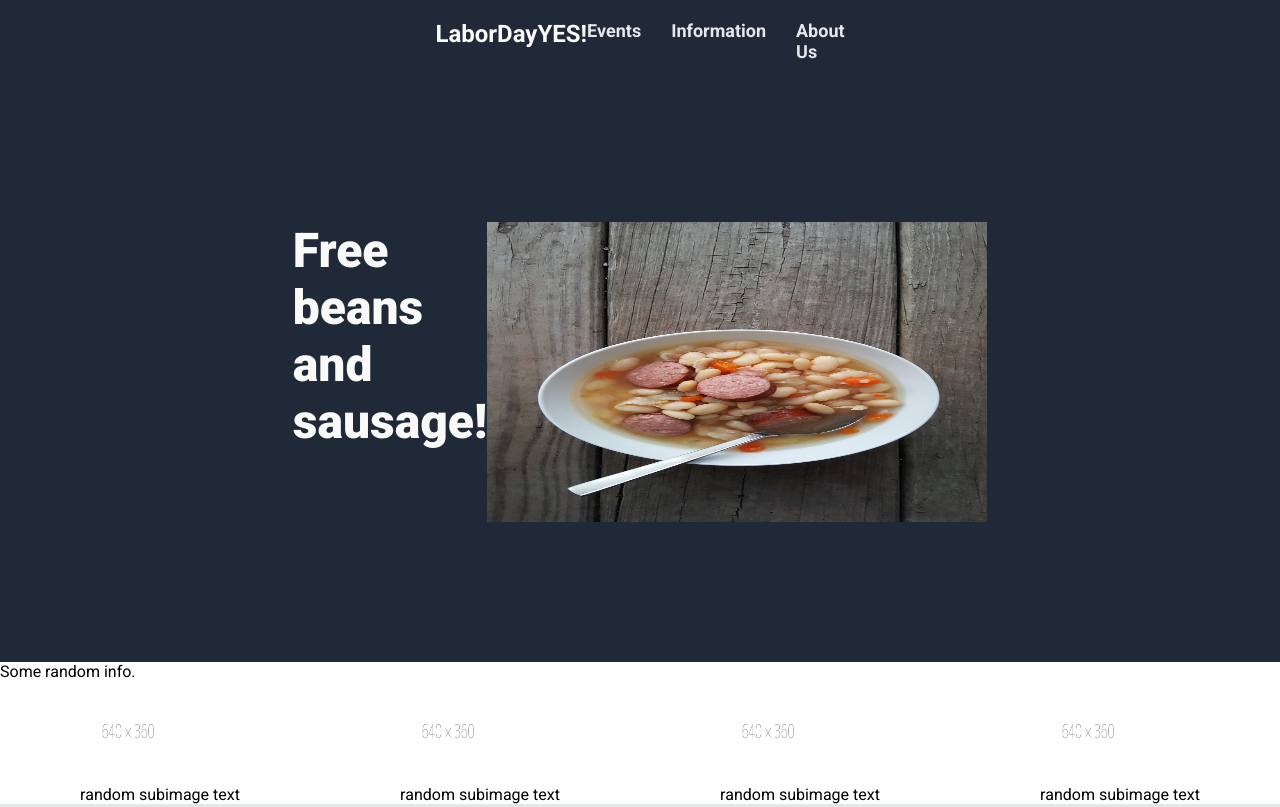
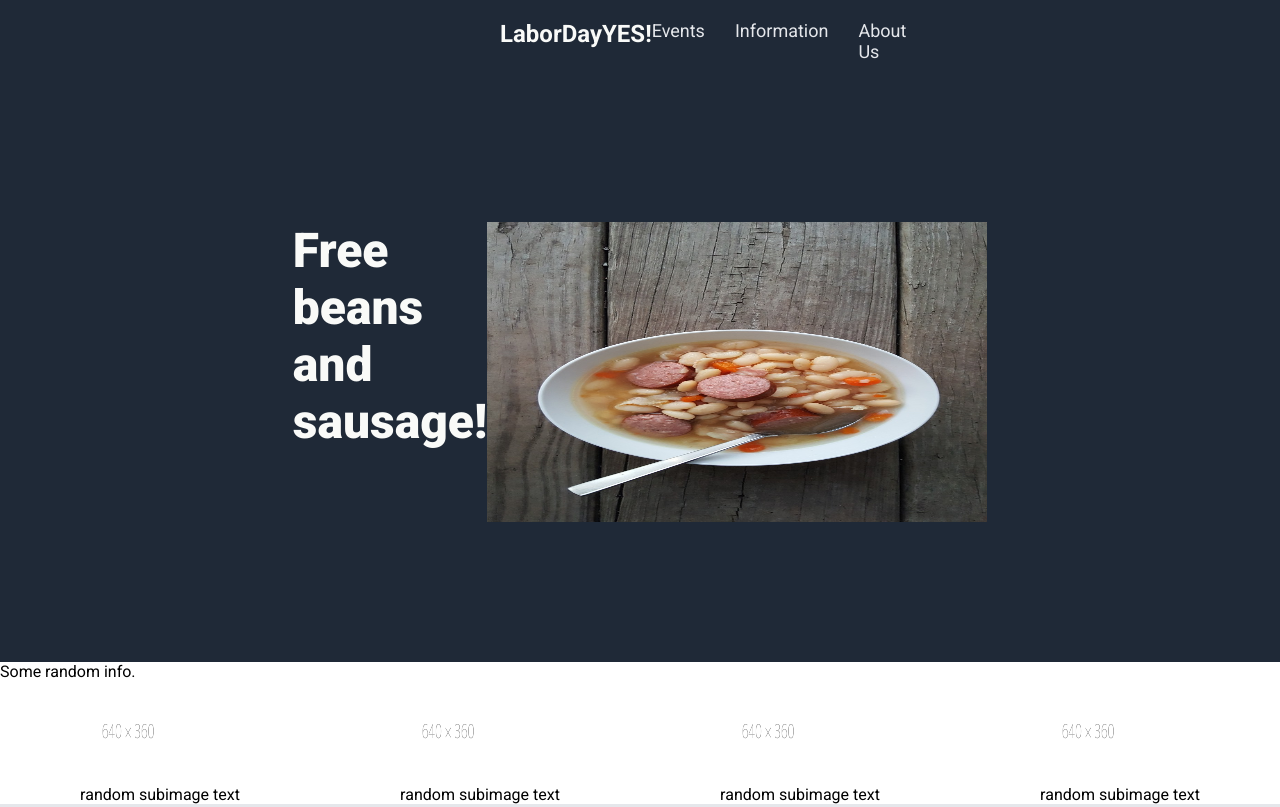
Before and after one commit to Lucidifier/project_site1, a plain HTML site: page index.html in a window 1280 px wide. Shown: the top 807 px of the page. Drawn offline with Linux system fonts and the light colour scheme.

Commit message:
perform minor bug fixex

```diff
--- a/style.css
+++ b/style.css
@@ -8,7 +8,7 @@ body {
 
 .header {
     display: flex;
-    justify-content: center;
+    justify-content: space-betweengi;
     gap: 0px;
 
     padding: 20px 500px;
@@ -18,6 +18,9 @@ body {
 }
 
 .left_header {
+    font-size: 24px;
+    color: #F9FAF8;
+    font-weight: bold;
 }
 
 .right_header {
@@ -36,12 +39,6 @@ body {
     font-size: 18px;
 }
 
-.header div {
-    font-size: 24px;
-    color: #F9FAF8;
-    flex-grow: 1;
-    font-weight: bold;
-}
 
 .signupimg {
     display: flex;
```
